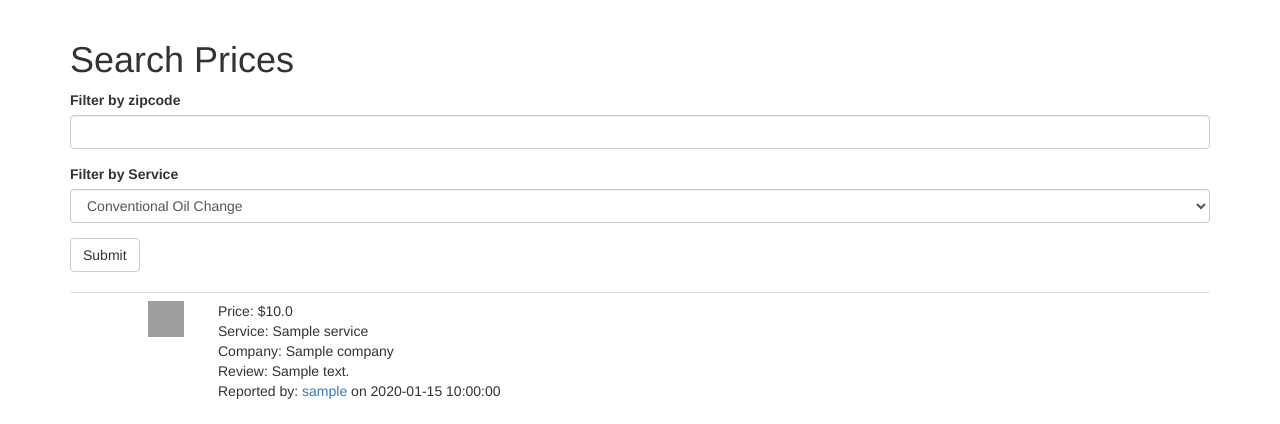
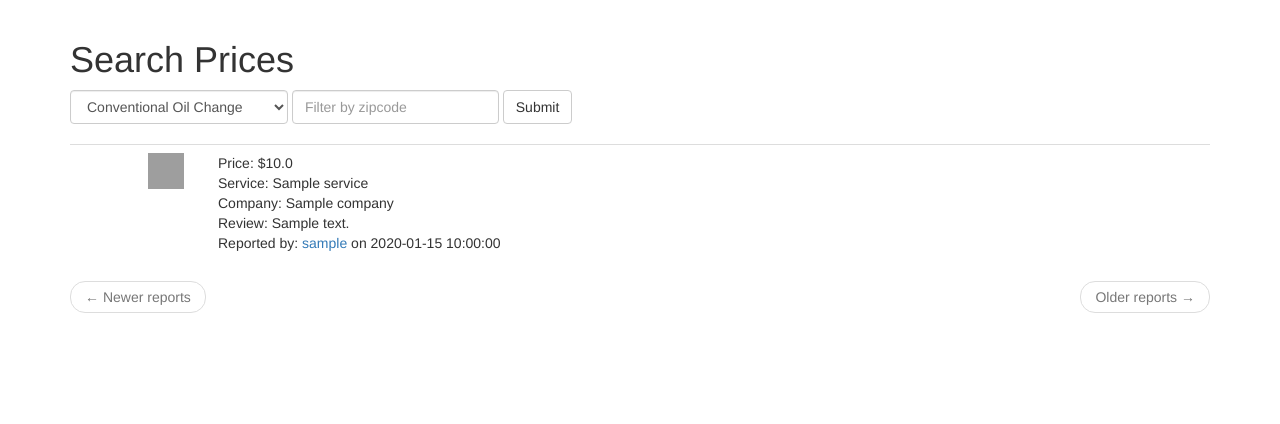
Before and after one commit to tmorriso/reportapriceV1, a Flask app: page /find/1 in a window 1280 px wide. Shown: the part 52-476 px from the top of the page. Run offline with Flask 2, Linux system fonts and the light colour scheme; tables that the repository leaves empty hold one stand-in row (values such as "Sample post"); some libraries are stand-ins or nearby versions; grey boxes are pictures that could not be loaded.

Commit message:
Simplified routes.py

```diff
--- a/reportaprice/app/routes.py
+++ b/reportaprice/app/routes.py
@@ -11,21 +11,22 @@ from datetime import datetime
 @app.route('/', methods=['GET', 'POST'])
 @app.route('/index', methods=['GET', 'POST'])
 def index():
-    page = request.args.get('page', 1, type=int)
-    form = ExploreForm()
-    if form.validate_on_submit():
-        service = form.service.data
-        return redirect(url_for('find', service=service))
+    return redirect(url_for('find', service='index'))
+    # page = request.args.get('page', 1, type=int)
+    # form = ExploreForm()
+    # if form.validate_on_submit():
+    #     service = form.service.data
+    #     return redirect(url_for('find', service=service))
 
-    posts = Post.query.order_by(Post.timestamp.desc()).paginate(
-                page, app.config['POSTS_PER_PAGE'], False)
-    next_url = url_for('index', page=posts.next_num) \
-        if posts.has_next else None
-    prev_url = url_for('index', page=posts.prev_num) \
-        if posts.has_prev else None
+    # posts = Post.query.order_by(Post.timestamp.desc()).paginate(
+    #             page, app.config['POSTS_PER_PAGE'], False)
+    # next_url = url_for('index', page=posts.next_num) \
+    #     if posts.has_next else None
+    # prev_url = url_for('index', page=posts.prev_num) \
+    #     if posts.has_prev else None
 
-    return render_template("index.html", title='Live Feed', posts=posts.items,
-                          next_url=next_url, prev_url=prev_url, form=form)
+    # return render_template("index.html", title='Live Feed', posts=posts.items,
+    #                       next_url=next_url, prev_url=prev_url, form=form)
 
 @app.route('/find/<service>', methods=['GET', 'POST'])
 def find(service):
@@ -34,7 +35,11 @@ def find(service):
     if form.validate_on_submit():
         service = form.service.data
         return redirect(url_for('find', service=service))
-    posts = Post.query.filter_by(service_id=service).order_by(Post.timestamp.desc()).paginate(
+    if service == 'index':
+        posts = Post.query.order_by(Post.timestamp.desc()).paginate(
+                page, app.config['POSTS_PER_PAGE'], False)
+    else:
+        posts = Post.query.filter_by(service_id=service).order_by(Post.timestamp.desc()).paginate(
                 page, app.config['POSTS_PER_PAGE'], False)
     next_url = url_for('find', service=service, page=posts.next_num) \
         if posts.has_next else None
--- a/reportaprice/app/templates/base.html
+++ b/reportaprice/app/templates/base.html
@@ -19,7 +19,7 @@
             </div>
             <div class="collapse navbar-collapse" id="bs-example-navbar-collapse-1">
                 <ul class="nav navbar-nav">
-                    <li><a href="{{ url_for('find', service='test') }}">Find a Price</a></li>
+                    <li><a href="{{ url_for('find', service='search') }}">Find a Price</a></li>
                     <li><a href="{{ url_for('index') }}">Live Feed</a></li>
                 </ul>
                 <ul class="nav navbar-nav navbar-right">
--- a/reportaprice/app/templates/index.html
+++ b/reportaprice/app/templates/index.html
@@ -10,7 +10,19 @@
 
 	{% endif %}
 
-{{ wtf.quick_form(form, form_type="inline") }}
+    <form autocomplete="off" action="" method="post" class="form-inline">
+        {{ form.hidden_tag() }}
+        <div class="form-group">
+            <!-- {{ form.service.label }} -->
+            {{ form.service(cols=32, rows=4, class="form-control" ) }}<br>
+        </div>
+        <div class="form-group">
+           <!--  {{ form.zip_code.label }} -->
+            {{ form.zip_code(cols=32, rows=4, class="form-control", placeholder="Filter by zipcode") }}<br>
+        </div>
+        {{ form.submit(class="btn btn-default") }}
+    </form>
+
 <br>
     {% for post in posts %}
         	{% include '_post.html' %}
```
Also changed, not shown: reportaprice/app.db.
